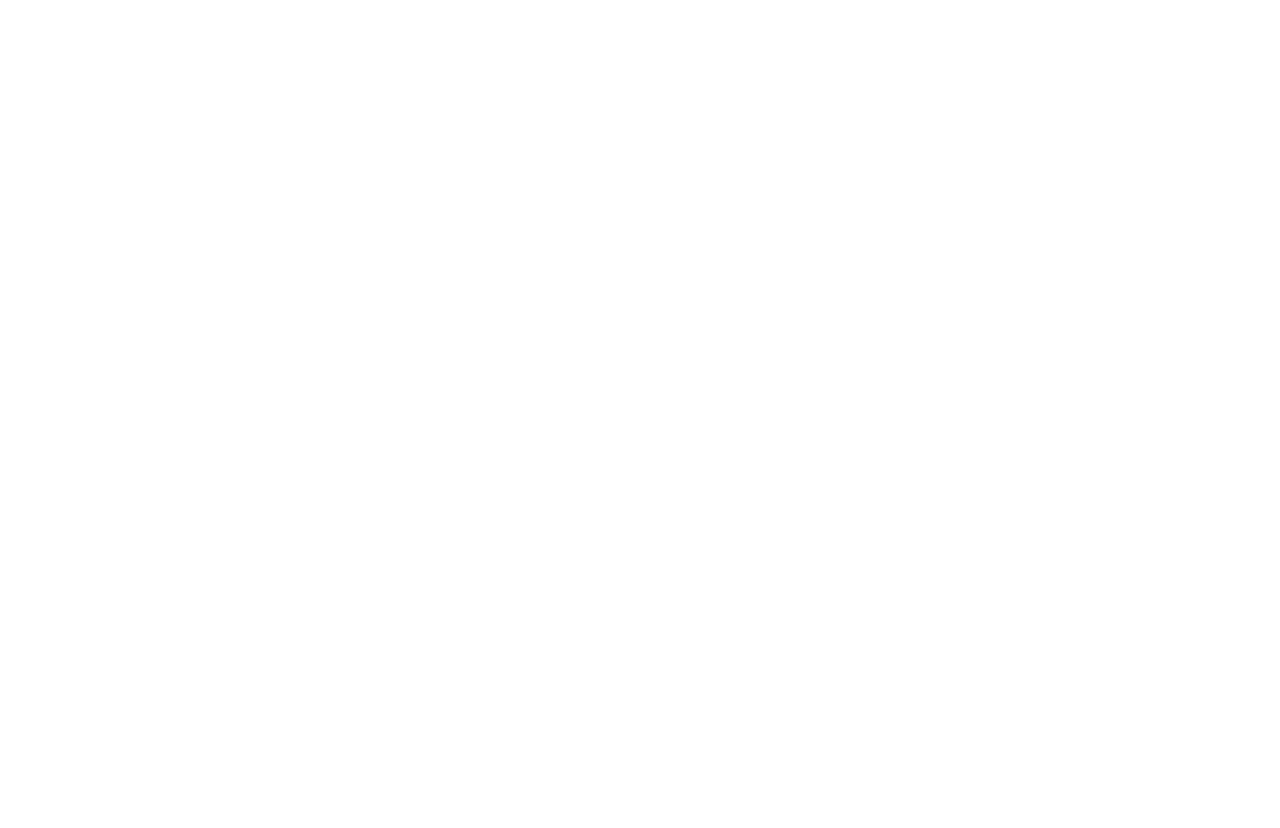
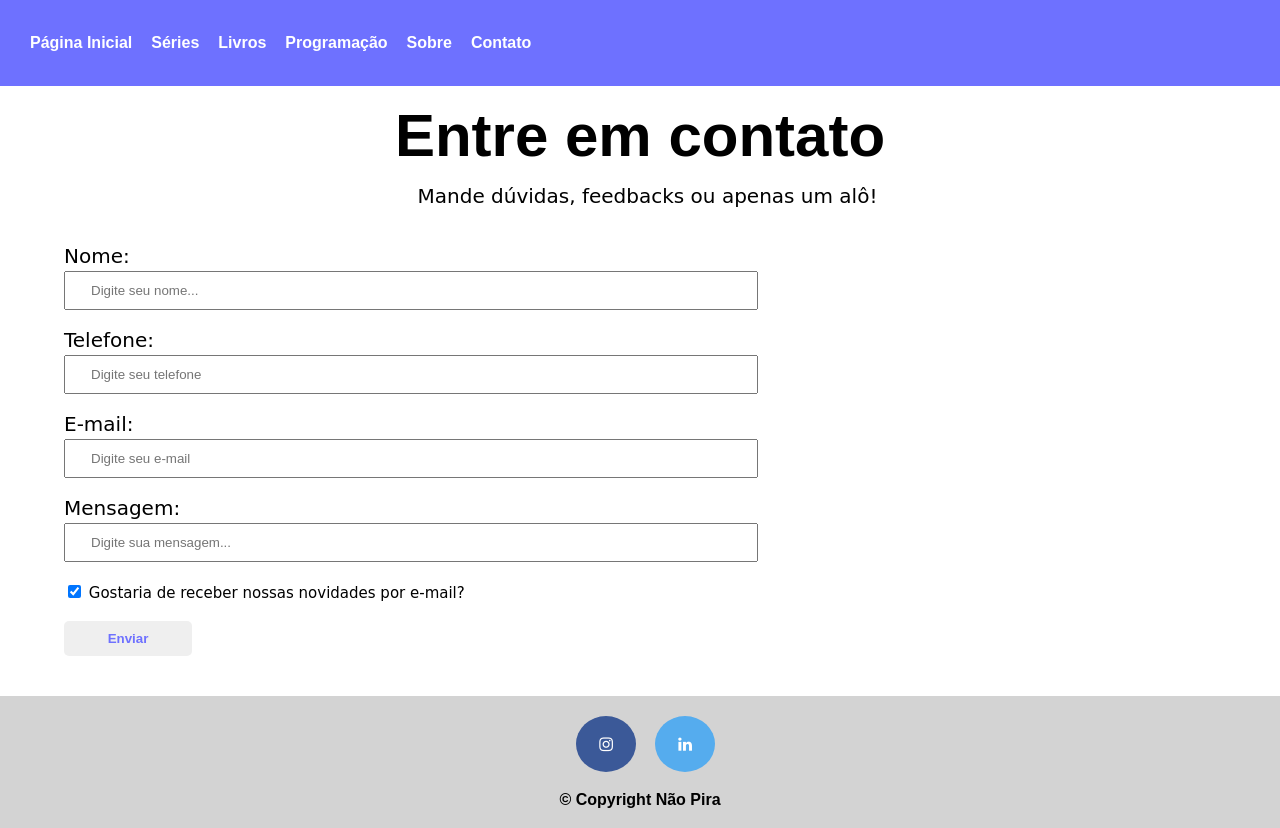
Before and after one commit to lauraol/NaoPira, a plain HTML site: page NaoPiraProjeto/html/contato.html in a window 1280 px wide. Before the commit the page ends 800 px from the top, so only its background shows below. Drawn offline with Linux system fonts and the light colour scheme; a web font is replaced by a local one.

Commit message:
páginas estáticas: alteraçãoa na página sobre, criação da página contato

```diff
--- /dev/null
+++ b/NaoPiraProjeto/css/contato.css
@@ -0,0 +1,50 @@
+@import url('https://fonts.googleapis.com/css2?family=Gotu&display=swap');
+
+@import url('https://fonts.googleapis.com/css2?family=Baloo+Thambi+2&display=swap');
+
+
+form{
+    margin:40px 0;
+}
+
+form label{
+    display: block;
+    margin-top: 20px;
+    font-size: 20px;
+    font-family: 'Baloo Thambi 2', cursive;
+    margin-left: 5%;
+}
+
+.input-padrao{
+    display: block;
+    margin-bottom: 20px;
+    padding: 10px 25px;
+    margin-top: 5px;
+    margin-left: 5%;
+    width: 50%;
+}
+
+.checkbox{
+    font-size: 15px;
+    margin-bottom: 20px;
+}
+
+.botao{
+    margin-left: 5%;
+    padding: 10px 15px;
+    border-radius: 5px;
+    border: none;
+    width: 10%;
+    cursor: pointer;
+    color: #6e71ff;
+    font-weight: bold;
+    background-attachment: #c3c3c3;
+
+}
+
+.botao:hover{
+    color: white;
+    background:#6e71ff ;
+    border-color: #6e71ff;
+
+}
--- a/NaoPiraProjeto/css/style.css
+++ b/NaoPiraProjeto/css/style.css
@@ -29,7 +29,7 @@
     margin: 0 0 0 15px;
 }
 
-#titulo-principal{
+.titulo-principal{
     font-family: 'Gotu', sans-serif;
     font-weight: bold;
     font-size: 60px;
--- a/NaoPiraProjeto/html/contato.html
+++ b/NaoPiraProjeto/html/contato.html
@@ -0,0 +1,66 @@
+<!DOCTYPE html>
+<html lang="pt-br">
+<head>
+    <meta charset="UTF-8">
+    <meta name="viewport" content="width=device-width, initial-scale=1.0">
+    <title>contato</title>
+
+    <link rel="stylesheet" href="../css/style.css">
+    <link rel="stylesheet" href="../css/reset.css">
+    <link rel="stylesheet" href="../css/contato.css">
+
+    <!--Botões intagram e linkedin-->
+    <link rel="stylesheet" href="https://cdnjs.cloudflare.com/ajax/libs/font-awesome/4.7.0/css/font-awesome.min.css">
+</head>
+<body>
+    <header id="cabecalho">
+        <div class="caixa">
+            <nav id="menu-navegacao">
+                <ul>
+                    <li class="item-menu"><a href="../index.html">Página Inicial</a></li>
+                    <li class="item-menu"><a href="../html/series.html">Séries</a></li>
+                    <li class="item-menu"><a href="../html/livros.html">Livros</a></li>
+                    <li class="item-menu"><a href="../html/programacao.html">Programação</a></li>
+                    <li class="item-menu"><a href="../html/sobre.html">Sobre</a></li>
+                    <li class="item-menu"><a href="../html/contato.html">Contato</a></li>
+                </ul>
+            </nav>
+        </div>
+    </header>
+
+    <main>
+        <section class="feedback">
+            <h1 class="titulo-principal">Entre em contato</h1>
+            <p class="descricao-principal">Mande dúvidas, feedbacks ou apenas um alô!</p>
+            <form>
+                <label for="nome">Nome: </label>
+                <input type="text" id="nome" class="input-padrao" placeholder="Digite seu nome..." required>
+
+                <label for="telefone">Telefone: </label>
+                <input type="tel" id="telefone" class="input-padrao" placeholder="Digite seu telefone">
+
+                <label for="email">E-mail: </label>
+                <input type="email" id="email" class="input-padrao" placeholder="Digite seu e-mail" required>
+
+                <label for="mensagem">Mensagem:</label>
+                <input type="text" id="mensagem" class="input-padrao" placeholder="Digite sua mensagem..." required>
+
+                <!--checkbox-->
+                <label class="checkbox">
+                    <input type="checkbox" checked>
+                    Gostaria de receber nossas novidades por e-mail?
+                </label>
+
+                <button class="botao">Enviar</button>
+            </form>
+    </section>
+    </main>
+
+
+    <footer class="rodape">
+        <a href="#" class="fa fa-instagram"></a>
+        <a href="#" class="fa fa-linkedin"></a>
+        <p class="copyright">&copy Copyright Não Pira</p>
+    </footer>
+</body>
+</html>
```
Also changed, not shown: NaoPiraProjeto/css/sobre.css (+24 -24 lines), NaoPiraProjeto/html/series.html (+1 -1 lines), NaoPiraProjeto/html/sobre.html (+12 -21 lines), NaoPiraProjeto/index.html (+2 -2 lines), NaoPiraProjeto/image/code.png (added).
